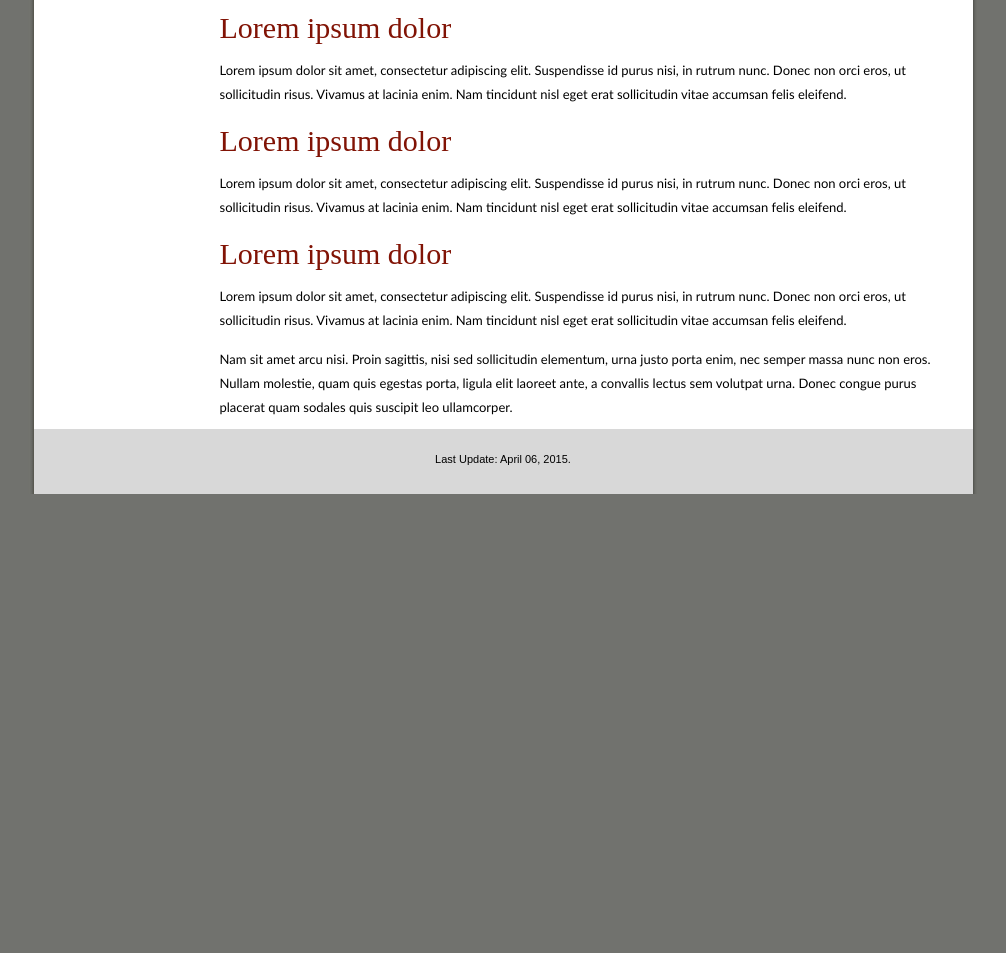
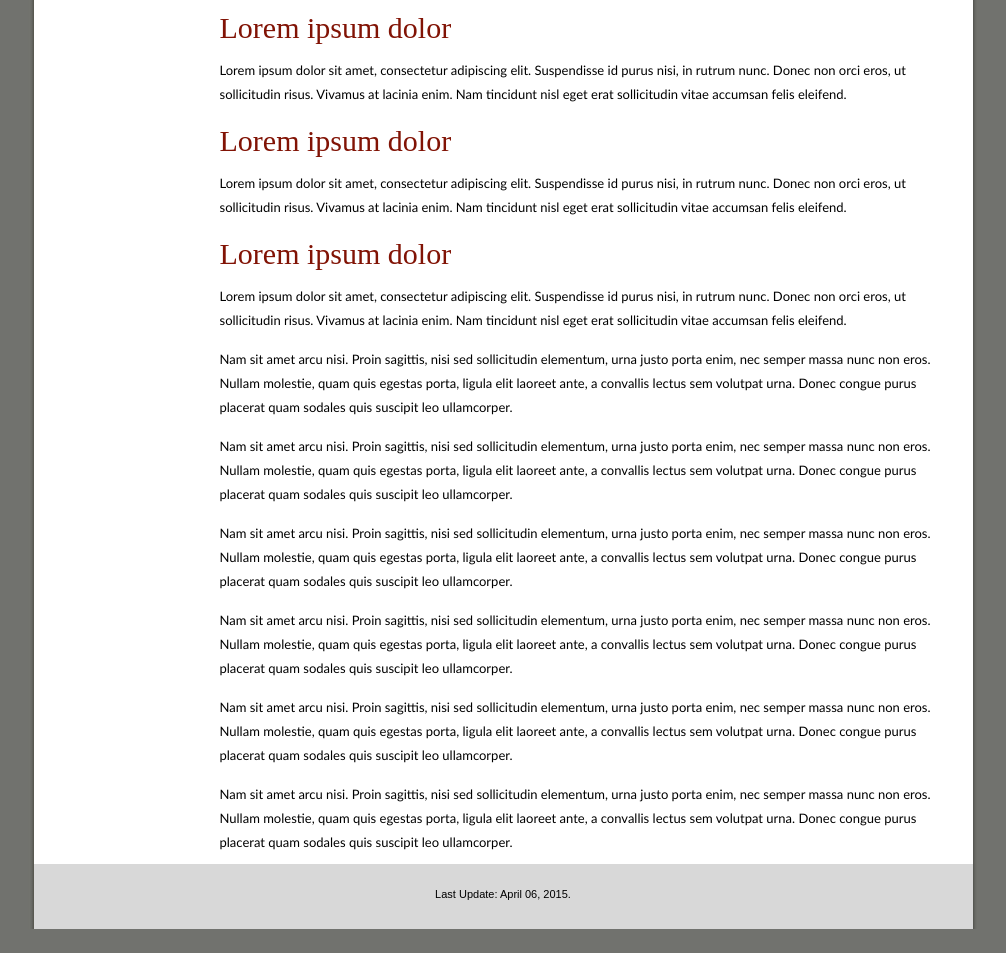
Before and after one commit to BiboShi/BiboShi.github.io, a plain HTML site: page index.html in a window 1280 px wide. Shown: the part 1057-2010 px from the top of the page, without its empty margins (137-1143 px from the left). Before the commit the page ends 1575 px from the top, so only its background shows below. Drawn offline with Linux system fonts and the light colour scheme.

Commit message:
edit index.html

```diff
--- a/index.html
+++ b/index.html
@@ -102,6 +102,31 @@ sollicitudin elementum, urna justo porta enim, nec semper massa nunc
 non eros. Nullam molestie, quam quis egestas porta, ligula elit laoreet
 ante, a convallis lectus sem volutpat urna. Donec congue purus placerat
 quam sodales quis suscipit leo ullamcorper. </p>
+<p class="txt-1"> Nam sit amet arcu nisi. Proin sagittis, nisi sed
+sollicitudin elementum, urna justo porta enim, nec semper massa nunc
+non eros. Nullam molestie, quam quis egestas porta, ligula elit laoreet
+ante, a convallis lectus sem volutpat urna. Donec congue purus placerat
+quam sodales quis suscipit leo ullamcorper. </p>
+<p class="txt-1"> Nam sit amet arcu nisi. Proin sagittis, nisi sed
+sollicitudin elementum, urna justo porta enim, nec semper massa nunc
+non eros. Nullam molestie, quam quis egestas porta, ligula elit laoreet
+ante, a convallis lectus sem volutpat urna. Donec congue purus placerat
+quam sodales quis suscipit leo ullamcorper. </p>
+<p class="txt-1"> Nam sit amet arcu nisi. Proin sagittis, nisi sed
+sollicitudin elementum, urna justo porta enim, nec semper massa nunc
+non eros. Nullam molestie, quam quis egestas porta, ligula elit laoreet
+ante, a convallis lectus sem volutpat urna. Donec congue purus placerat
+quam sodales quis suscipit leo ullamcorper. </p>
+<p class="txt-1"> Nam sit amet arcu nisi. Proin sagittis, nisi sed
+sollicitudin elementum, urna justo porta enim, nec semper massa nunc
+non eros. Nullam molestie, quam quis egestas porta, ligula elit laoreet
+ante, a convallis lectus sem volutpat urna. Donec congue purus placerat
+quam sodales quis suscipit leo ullamcorper. </p>
+<p class="txt-1"> Nam sit amet arcu nisi. Proin sagittis, nisi sed
+sollicitudin elementum, urna justo porta enim, nec semper massa nunc
+non eros. Nullam molestie, quam quis egestas porta, ligula elit laoreet
+ante, a convallis lectus sem volutpat urna. Donec congue purus placerat
+quam sodales quis suscipit leo ullamcorper. </p>
 </div>
 </div>
 <div class="footer">
```
